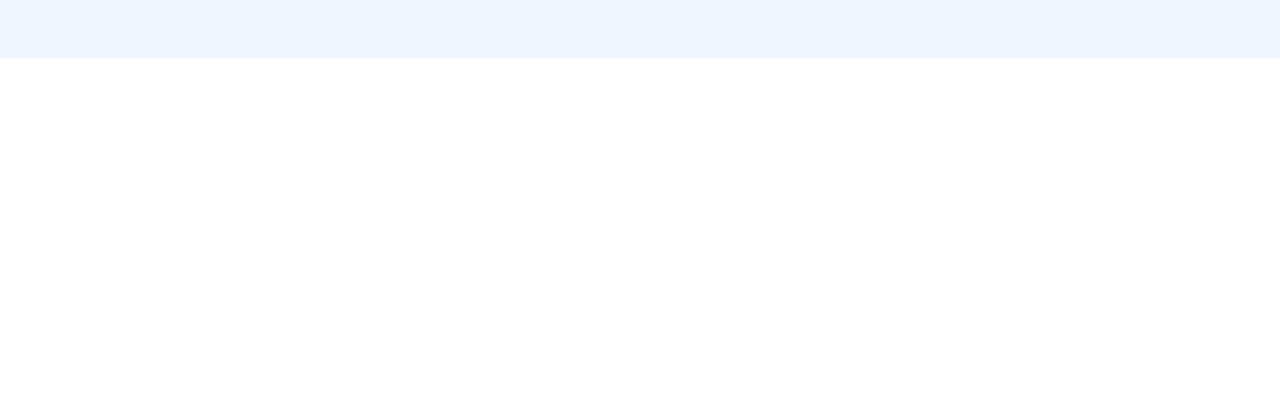
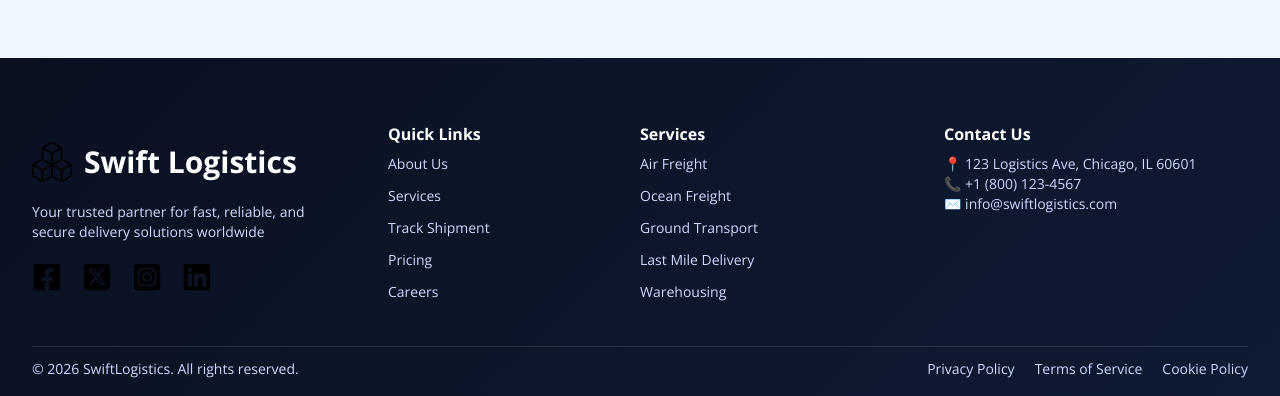
Before and after one commit to sammy-flare/Logistics-React, a React (Vite) app: page / in a window 1280 px wide. Shown: the part 4614-5010 px from the top of the page. Before the commit the page ends 4672 px from the top, so only its background shows below. Built offline with nearby package versions, Linux system fonts and the light colour scheme.

Commit message:
Finished Landing Page

```diff
--- a/src/App.jsx
+++ b/src/App.jsx
@@ -8,6 +8,7 @@ import Facility from './components/Facility'
 import Impact from './components/Impact'
 import Testimonial from './components/Testimonial'
 import GetQoute from './components/GetQoute'
+import Footer from './components/Footer'
 const App = () => {
   return (
     <div>
@@ -20,6 +21,7 @@ const App = () => {
       <Impact />
       <Testimonial />
       <GetQoute />
+      <Footer/>
     </div>
   )
 }
--- /dev/null
+++ b/src/components/Footer.jsx
@@ -0,0 +1,63 @@
+import React from 'react'
+import { FaFacebookSquare } from "react-icons/fa";
+import { FaLinkedin,FaSquareXTwitter, FaSquareInstagram } from "react-icons/fa6";
+import Cube from '../assets/assets/cubes.svg'
+const Footer = () => {
+  return (
+    <div className='font-sans bg-[linear-gradient(135deg,#0a1020,#0f1b33)] pt-16 pb-5 px-8'>
+      <div className='grid grid-cols-4 gap10'>
+        <div>
+          <div className='flex gap-3 items-center py-5'>
+            <img src={Cube} alt="Cube Logo" className="w-10 h-10" />
+            <h3> <a href="#" className='text-3xl font-bold text-white'>Swift Logistics</a></h3>
+          </div>
+          <p className='text-fttx text-sm'>Your trusted partner for fast, reliable, and secure delivery solutions worldwide</p>
+          <div className='flex gap-5 mt-5'>
+            <a href="" className='text-3xl'><FaFacebookSquare /></a>
+            <a href=""className='text-3xl'><FaSquareXTwitter /></a>
+            <a href="" className='text-3xl'><FaSquareInstagram /></a>
+            <a href="" className='text-3xl'><FaLinkedin /></a>
+          </div>
+        </div>
+
+        <div className='text-white ml-13 mb-5'>
+          <h3 className='font-bold mb-2'>Quick Links</h3>
+          <ul className='text-sm text-fttx'>
+              <li className='mb-3'><a href="#">About Us</a></li>
+              <li className='mb-3'><a href="#">Services</a></li>
+              <li className='mb-3'><a href="">Track Shipment</a></li>
+              <li className='mb-3'><a href="#">Pricing</a></li>
+              <li className='mb-3'><a href="#">Careers</a></li>
+          </ul>
+        </div>
+        <div className='text-white'>
+          <h3 className='font-bold mb-2'>Services</h3>
+          <ul className='text-sm text-fttx'>
+              <li className='mb-3'><a href="#">Air Freight</a></li>
+              <li className='mb-3'><a href="#">Ocean Freight</a></li>
+              <li className='mb-3'><a href="#">Ground Transport</a></li>
+              <li className='mb-3'><a href="#">Last Mile Delivery</a></li>
+              <li className='mb-3'><a href="#">Warehousing</a></li>
+          </ul>
+        </div>
+        <div className='text-white'>
+          <h3 className='font-bold mb-2'>Contact Us</h3>
+          <p className='text-sm text-fttx'>📍 123 Logistics Ave, Chicago, IL 60601</p>
+          <p className='text-sm text-fttx'>📞 +1 (800) 123-4567</p>
+          <p className='text-sm text-fttx'>✉️ info@swiftlogistics.com</p>
+        </div>
+      </div>
+        <div className='flex justify-between items-center text-fttx text-sm border-t border-ftbm mt-3'>
+          <p className='mt-3'>© 2026 SwiftLogistics. All rights reserved.</p>
+            <div className='mt-3 flex gap-5'>
+                <a href="#">Privacy Policy</a>
+                <a href="#">Terms of Service</a>
+                <a href="#">Cookie Policy</a>
+            </div>
+        </div>
+        <div></div>
+    </div>
+  )
+}
+
+export default Footer
--- a/src/components/GetQoute.jsx
+++ b/src/components/GetQoute.jsx
@@ -8,8 +8,8 @@ const GetQoute = () => {
             <h2 className='text-3xl font-bold'>Ready to Optimize Your Logistics?</h2>
             <p className='text-md font-semibold mt-3'>Get a free quote today and discover how we can streamline your shipping operations.</p>
             <div className='flex gap-24 mt-6'>
-                <button className='px-5 py-3 border-2 bg-white text-impbg rounded-lg font-semibold'>Get Free Quote</button>
-                <button className='px-5 py-3 border-2 border-white rounded-lg font-semibold'>Contact Sales</button>
+                <button className='px-5 py-3 border-2 bg-white text-impbg rounded-lg font-semibold cursor-pointer'>Get Free Quote</button>
+                <button className='px-5 py-3 border-2 border-white rounded-lg font-semibold cursor-pointer'>Contact Sales</button>
             </div>
         </div>
         <div>
--- a/src/components/Navbar.jsx
+++ b/src/components/Navbar.jsx
@@ -6,7 +6,7 @@ const Navbar = () => {
     <div className='flex font-sans justify-between items-center px-4 py-5 sticky top-0 z-50 bg-white shadow-[0px_11px_10px_0px_rgba(0,0,0,0.1)]'>
         <div className='flex gap-2 items-center'>
             <img src={Cube} alt="Cube Logo" className="w-10 h-10" />
-            <h3> <a href="./index.html" className='text-3xl font-bold'>Swift Logistics</a></h3>
+            <h3> <a href="#" className='text-3xl font-bold'>Swift Logistics</a></h3>
         </div>
         <nav>
             <div className='flex gap-4 items-center'>
--- a/src/index.css
+++ b/src/index.css
@@ -10,4 +10,6 @@
   --color-p1bg: #dbeafe;
   --color-limarker: #15fc47;
   --color-impbg: #155dfc;
+  --color-ftbm: #ffffff1a;
+  --color-fttx: #cfd8ff;
 }
```
